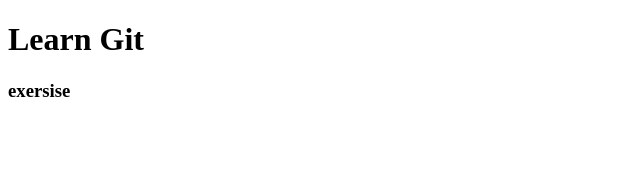
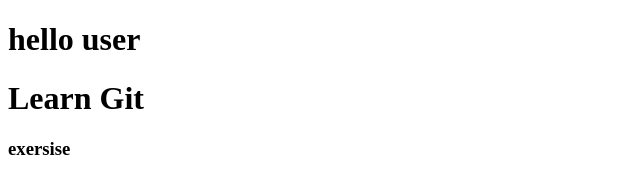
Before and after one commit to parisa69setvati/git-course, a plain HTML site: page index.html in a window 1280 px wide. Shown: the whole page, without its empty margins (0-640 px from the left). Drawn offline with Linux system fonts and the light colour scheme.

Commit message:
all file changed

```diff
--- a/index.html
+++ b/index.html
@@ -8,7 +8,9 @@
     <title>Document</title>
 </head>
 <body>
+    <h1> hello user</h1>
     <h1>Learn Git</h1>
 <h3>exersise</h3>
+
 </body>
 </html>
--- a/index.js
+++ b/index.js
@@ -1,2 +1,3 @@
 console.log("hello there...");
 alert("hello man...");
+console.log("change file");
```
